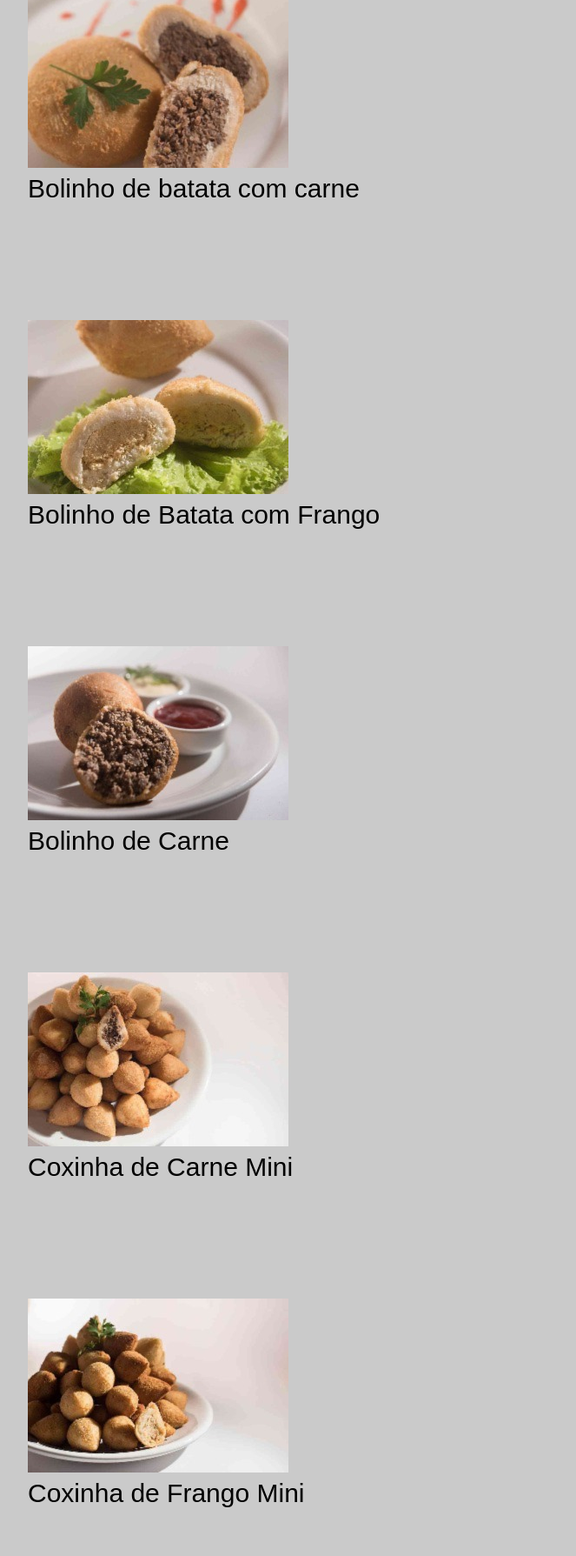
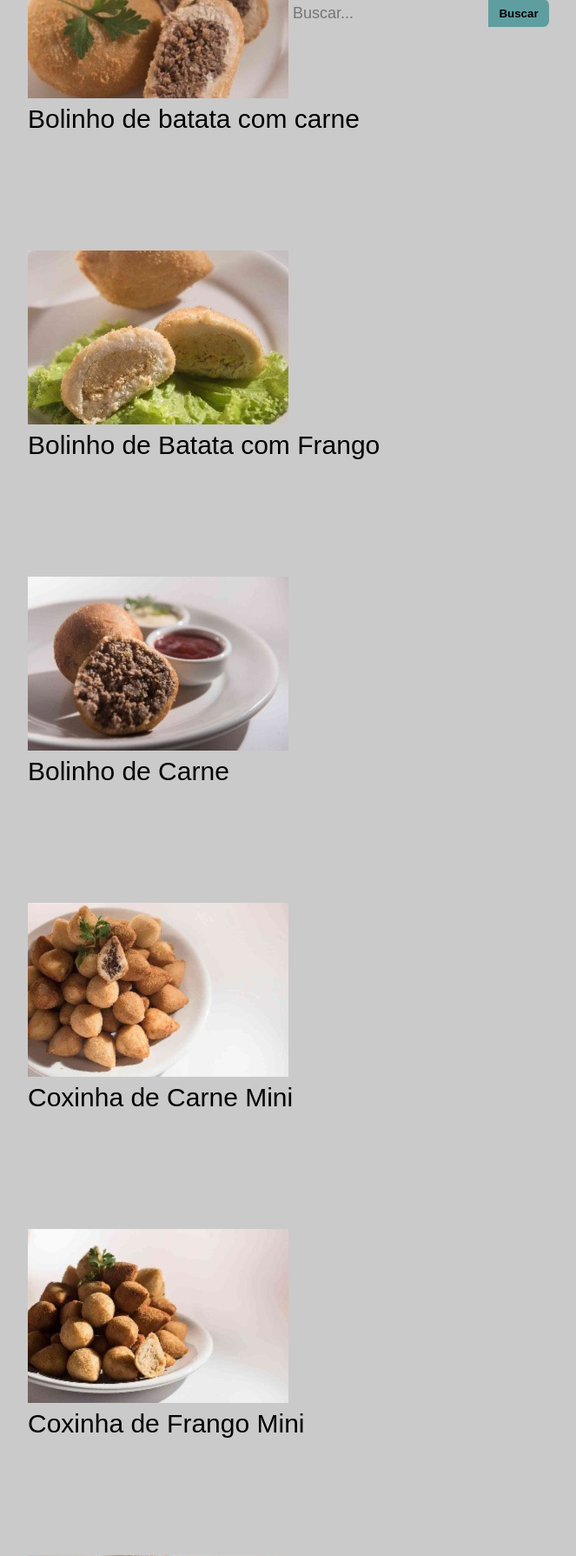
Before and after one commit to Guilherme-Araujo-Dev/Mar-Sol, a PHP site: page /Produto.php in a window 1280 px wide. Shown: the part 456-2245 px from the top of the page at 87% size, without its empty margins (158-821 px from the left). Run offline with PHP 8.4, Linux system fonts and the light colour scheme.

Commit message:
Barra de pesquisa feita

```diff
--- a/Produto.php
+++ b/Produto.php
@@ -4,7 +4,8 @@
     <meta charset="UTF-8">
     <meta http-equiv="X-UA-Compatible" content="IE=edge">
     <meta name="viewport" content="width=device-width, initial-scale=1.0">
-    <link rel="stylesheet" href="style - Copia.css">
+    <!--<link rel="stylesheet" href="style - Copia.css">-->
+    <link rel="stylesheet" href="produto.css">
     <title>TCC</title>
 
 </head>
@@ -43,10 +44,21 @@ BACKGROUND-IMAGE: url(imagens/fundo.jpg)
 
 }</STYLE>
 
-    <br><br><br><br><br><br><br><br><br><br><br><br>
+
         <hr><h1 id="titulo">PRODUTOS EM DESTAQUE</h1><hr>
+
     <div class="pp">
 
+        <!--BARRA DE PESQUISA-->
+        <div id="corpo">
+            <div id="divBusca">
+                <img src="search3.png" alt=""/>
+                <input type="text" id="txtBusca" placeholder="Buscar..."/>
+                <button id="btnBusca">Buscar</button>
+            </div>
+        </div>
+        <br><br><br><br>
+        <!--BARRA DE PESQUISA-->
 
         <div class="imagenss">
             <img src="comidas/Meu projeto.jpg" alt="salgado" width="300px">
--- /dev/null
+++ b/produto.css
@@ -0,0 +1,152 @@
+*
+{
+    margin: 0;
+    padding: 0;
+    border-radius: 0%;
+    font-family: Arial, Helvetica, sans-serif
+
+}
+
+.body{
+    background-color: red;
+}
+
+a:hover, li:hover{
+    color: red; /*MUDA A COR PRA VERMLEHO QUANDO PASSA O MOUSE POR CIMA*/
+}
+
+a{
+    text-decoration: none;
+    color: black;
+}
+
+header{
+    height: 10;
+    display: flex;
+    justify-content: space-between;
+
+
+
+}
+
+ul{
+    display: flex;
+    margin: 23px;
+    color: black;
+    font-size: 20px;
+
+}
+
+li{
+    color: black;
+    padding-left: 20px;
+    list-style-type: none;
+}
+
+/*
+---------------------LOGO DO SITE (aquele que fica no topo do site)
+*/
+.logozinho{
+    padding-left: 150px;
+}
+
+.logotipo{
+    text-align: center;
+    padding: 60px 60px;
+}
+
+.imagens{
+
+    display: inline-block;
+
+	padding: 70px;
+
+}
+
+#tituloproduto{
+    padding: 60px 60px;
+    text-align: center;
+
+}
+
+
+/*IMAGENS DA PÁGINA PRODUTO*/
+
+.pp .imagenss{
+    padding: 30px 30px 30px 160px;
+    margin-top: 15px;
+    display: inline-block;
+    width: 420px;
+    height: 300px;
+    justify-content: space-between;
+
+
+}
+
+.pp{
+    padding: 30px;
+    background-color: rgb(202, 202, 202);
+    color: black;
+    font-size: 30px;
+    justify-content: space-between;
+}
+
+hr{
+    border: 10px solid gray;           /*ESSE É O <hr> NA PAGINA - |INDEX|*/
+
+
+
+}
+
+#titulo{
+    text-align: center;
+}
+
+/*RODAPÉ*/
+#pe{
+
+    font-size: 20px;
+    background-color: DarkSalmon;
+
+}
+
+/*CSS DA BARRA DE PESQUISA👇*/
+
+#divBusca{
+    background-color:#E0EEEE;
+    border:solid 2px #5F9EA0;
+    border-radius:10px;
+    width:300px;
+    height:32px;
+}
+
+#txtBusca{
+    float:left;
+    background-color:transparent;
+    padding-left:5px;
+    font-size:18px;
+    border:none;
+    height:32px;
+    width:225px;
+}
+
+#btnBusca{
+    border:none;
+    float:right;
+    height:32px;
+    border-radius:0 7px 7px 0;
+    width:70px;
+    font-weight:bold;
+    background:#5F9EA0;
+}
+
+  #divBusca img{
+    float:left;
+}
+
+#corpo{
+    position: absolute;
+    top: 40%;
+    left: 50%;
+    transform: translate(-50%, -50%)
+}
```
